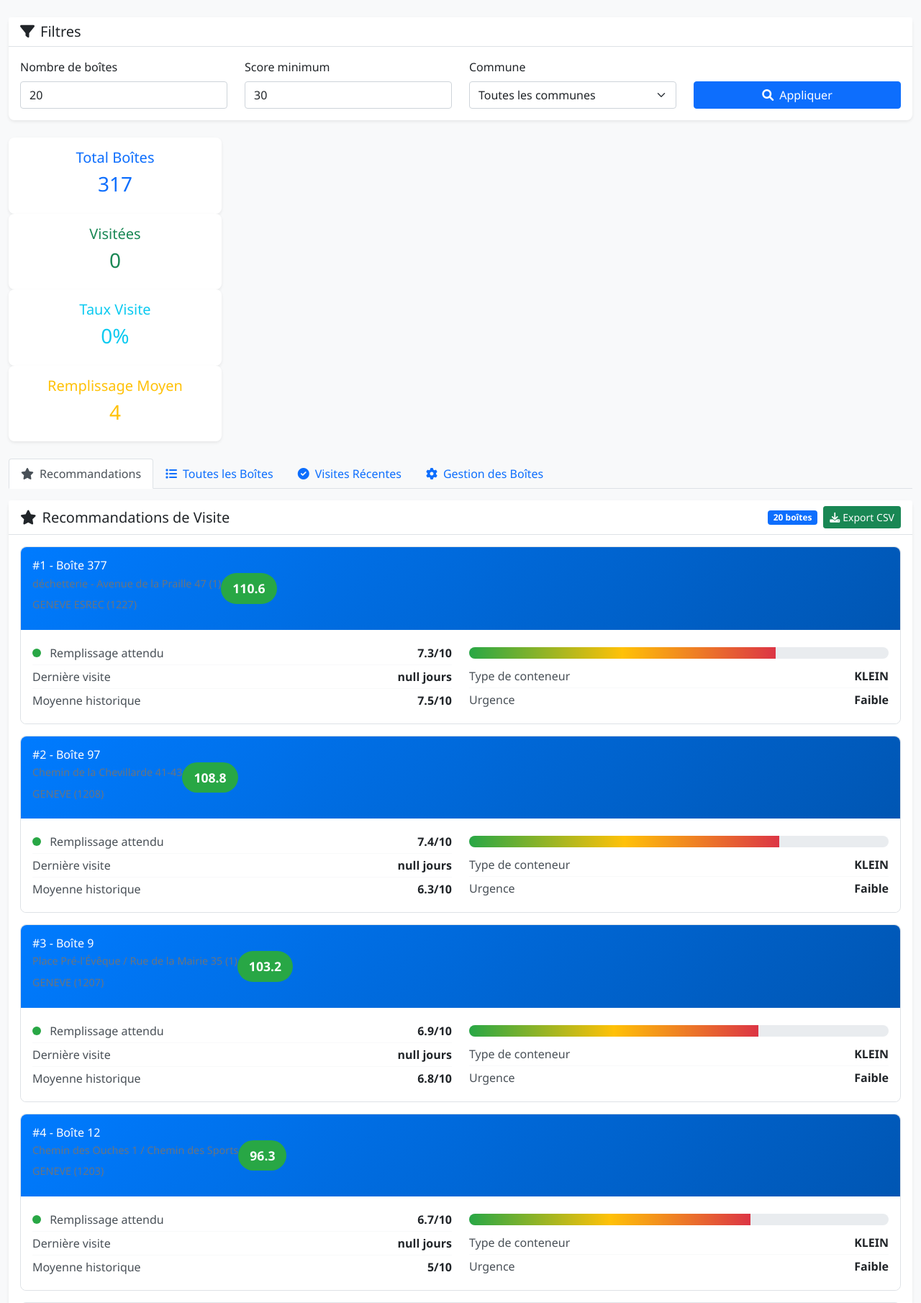
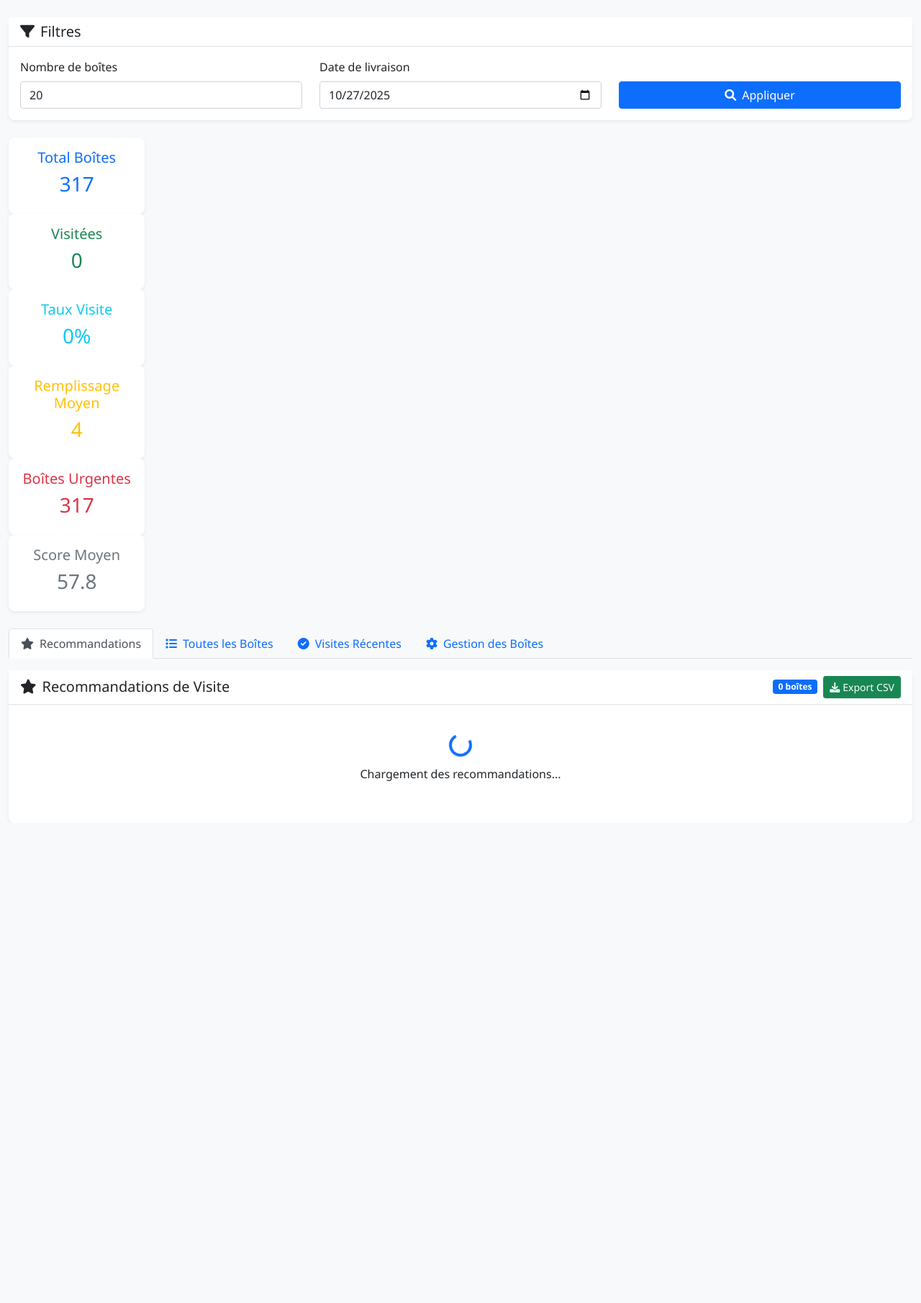
Before and after one commit to Artefacks/optimiseur-tournees-boites, a Flask app: page / in a window 1280 px wide. Shown: the part 54-1864 px from the top of the page at 72% size. After the commit the page ends 1139 px from the top, so only its background shows below. Run offline with Flask 3, Linux system fonts and the light colour scheme; some libraries are stand-ins or nearby versions.

Commit message:
UI Improvements: Simplify filters, add more stats, fix address visibility

```diff
--- a/app.py
+++ b/app.py
@@ -166,6 +166,24 @@
     avg_fills = optimizer.df['volume_moyen'].dropna()
     avg_fill = avg_fills.mean() if not avg_fills.empty else 0
 
+    # Compter les boîtes urgentes (jamais visitées ou > 14 jours)
+    urgent_boxes = 0
+    all_scores = []
+
+    for _, row in optimizer.df.iterrows():
+        box_id = int(row['n_boite'])
+        days_since = optimizer.calculate_days_since_last_visit(box_id)
+
+        # Boîte urgente si jamais visitée ou > 14 jours
+        if days_since is None or days_since > 14:
+            urgent_boxes += 1
+
+        # Collecter les scores pour la moyenne
+        score = optimizer.calculate_profitability_score(box_id)
+        all_scores.append(score)
+
+    avg_score = round(sum(all_scores) / len(all_scores), 1) if all_scores else 0
+
     # Boîtes les plus performantes
     top_boxes = optimizer.df.nlargest(5, 'volume_moyen')[['n_boite', 'adresse', 'volume_moyen']].to_dict('records')
 
@@ -176,6 +194,8 @@
             'visited_boxes': visited_boxes,
             'visit_rate': round((visited_boxes / total_boxes) * 100, 1) if total_boxes > 0 else 0,
             'average_fill': round(avg_fill, 1),
+            'urgent_boxes': urgent_boxes,
+            'avg_score': avg_score,
             'top_boxes': top_boxes
         }
     })
--- a/static/css/style.css
+++ b/static/css/style.css
@@ -131,8 +131,10 @@
 
 .address-text {
     font-size: 0.9rem;
-    color: #6c757d;
+    color: #ffffff;
     margin-bottom: 0.5rem;
+    font-weight: 500;
+    text-shadow: 0 1px 2px rgba(0,0,0,0.3);
 }
 
 .metric-item {
--- a/static/js/app.js
+++ b/static/js/app.js
@@ -5,6 +5,10 @@
 
 // Initialisation de l'application
 document.addEventListener('DOMContentLoaded', function() {
+    // Initialiser la date par défaut (aujourd'hui)
+    const today = new Date().toISOString().split('T')[0];
+    document.getElementById('deliveryDate').value = today;
+
     loadRecommendations();
     loadStats();
     loadCommunes();
@@ -389,6 +393,8 @@
         document.getElementById('visitedBoxes').textContent = data.stats.visited_boxes;
         document.getElementById('visitRate').textContent = data.stats.visit_rate + '%';
         document.getElementById('avgFill').textContent = data.stats.average_fill;
+        document.getElementById('urgentBoxes').textContent = data.stats.urgent_boxes || 0;
+        document.getElementById('avgScore').textContent = data.stats.avg_score || 'N/A';
         document.getElementById('quickStats').style.display = 'block';
     }
 }
--- a/templates/index.html
+++ b/templates/index.html
@@ -39,21 +39,15 @@
                     </div>
                     <div class="card-body">
                         <div class="row">
-                            <div class="col-md-3">
+                            <div class="col-md-4">
                                 <label for="maxBoxes" class="form-label">Nombre de boîtes</label>
                                 <input type="number" class="form-control" id="maxBoxes" value="20" min="1" max="50">
                             </div>
-                            <div class="col-md-3">
-                                <label for="minScore" class="form-label">Score minimum</label>
-                                <input type="number" class="form-control" id="minScore" value="30" min="0" max="100" step="5">
+                            <div class="col-md-4">
+                                <label for="deliveryDate" class="form-label">Date de livraison</label>
+                                <input type="date" class="form-control" id="deliveryDate">
                             </div>
-                            <div class="col-md-3">
-                                <label for="communeFilter" class="form-label">Commune</label>
-                                <select class="form-select" id="communeFilter">
-                                    <option value="">Toutes les communes</option>
-                                </select>
-                            </div>
-                            <div class="col-md-3 d-flex align-items-end">
+                            <div class="col-md-4 d-flex align-items-end">
                                 <button class="btn btn-primary w-100" onclick="applyFilters()">
                                     <i class="fas fa-search me-2"></i>Appliquer
                                 </button>
@@ -66,7 +60,7 @@
 
         <!-- Statistiques rapides -->
         <div class="row mb-4" id="quickStats" style="display: none;">
-            <div class="col-md-3">
+            <div class="col-md-2">
                 <div class="card text-center">
                     <div class="card-body">
                         <h5 class="card-title text-primary">Total Boîtes</h5>
@@ -74,7 +68,7 @@
                     </div>
                 </div>
             </div>
-            <div class="col-md-3">
+            <div class="col-md-2">
                 <div class="card text-center">
                     <div class="card-body">
                         <h5 class="card-title text-success">Visitées</h5>
@@ -82,7 +76,7 @@
                     </div>
                 </div>
             </div>
-            <div class="col-md-3">
+            <div class="col-md-2">
                 <div class="card text-center">
                     <div class="card-body">
                         <h5 class="card-title text-info">Taux Visite</h5>
@@ -90,11 +84,27 @@
                     </div>
                 </div>
             </div>
-            <div class="col-md-3">
+            <div class="col-md-2">
                 <div class="card text-center">
                     <div class="card-body">
                         <h5 class="card-title text-warning">Remplissage Moyen</h5>
                         <h3 class="text-warning" id="avgFill">-</h3>
+                    </div>
+                </div>
+            </div>
+            <div class="col-md-2">
+                <div class="card text-center">
+                    <div class="card-body">
+                        <h5 class="card-title text-danger">Boîtes Urgentes</h5>
+                        <h3 class="text-danger" id="urgentBoxes">-</h3>
+                    </div>
+                </div>
+            </div>
+            <div class="col-md-2">
+                <div class="card text-center">
+                    <div class="card-body">
+                        <h5 class="card-title text-secondary">Score Moyen</h5>
+                        <h3 class="text-secondary" id="avgScore">-</h3>
                     </div>
                 </div>
             </div>
```
